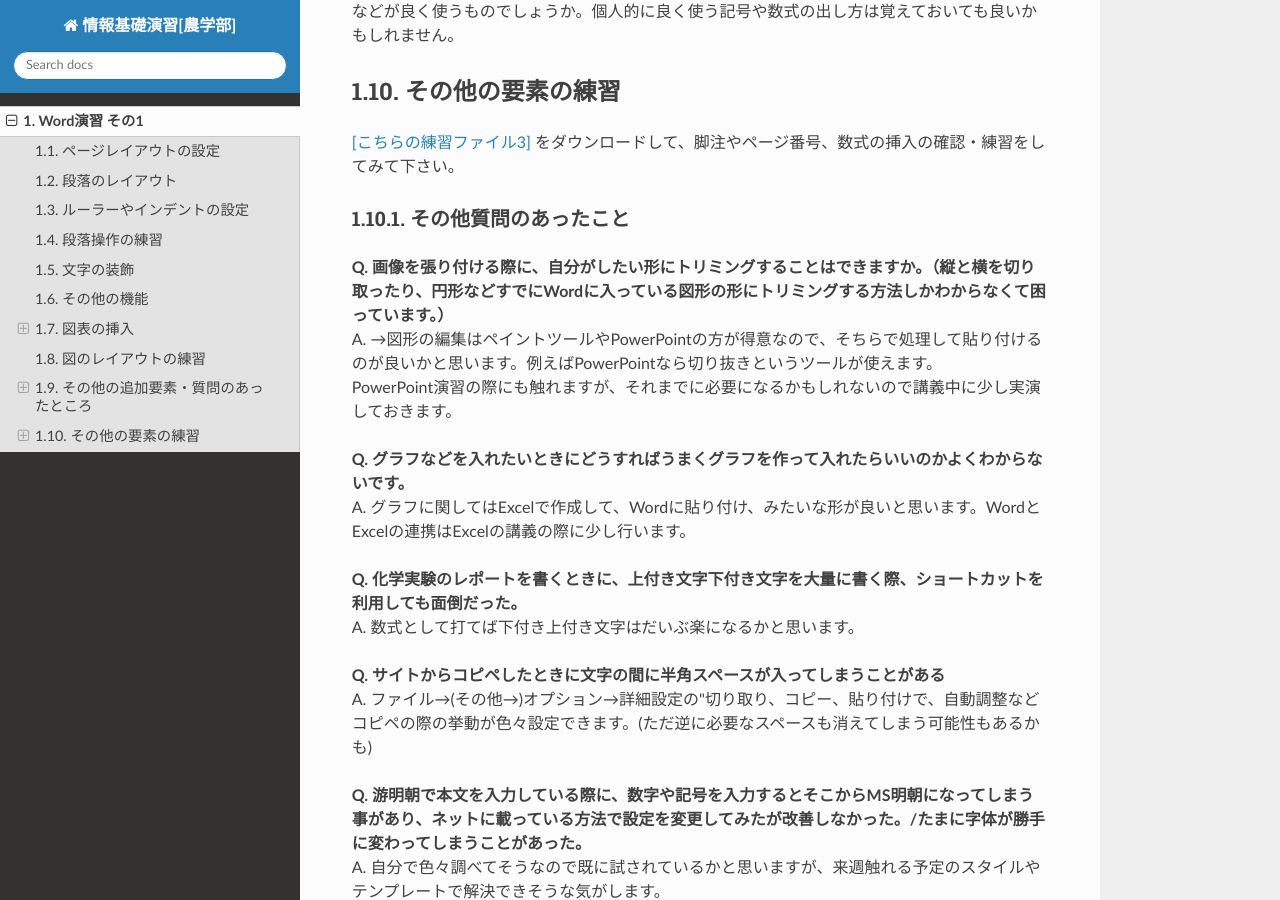
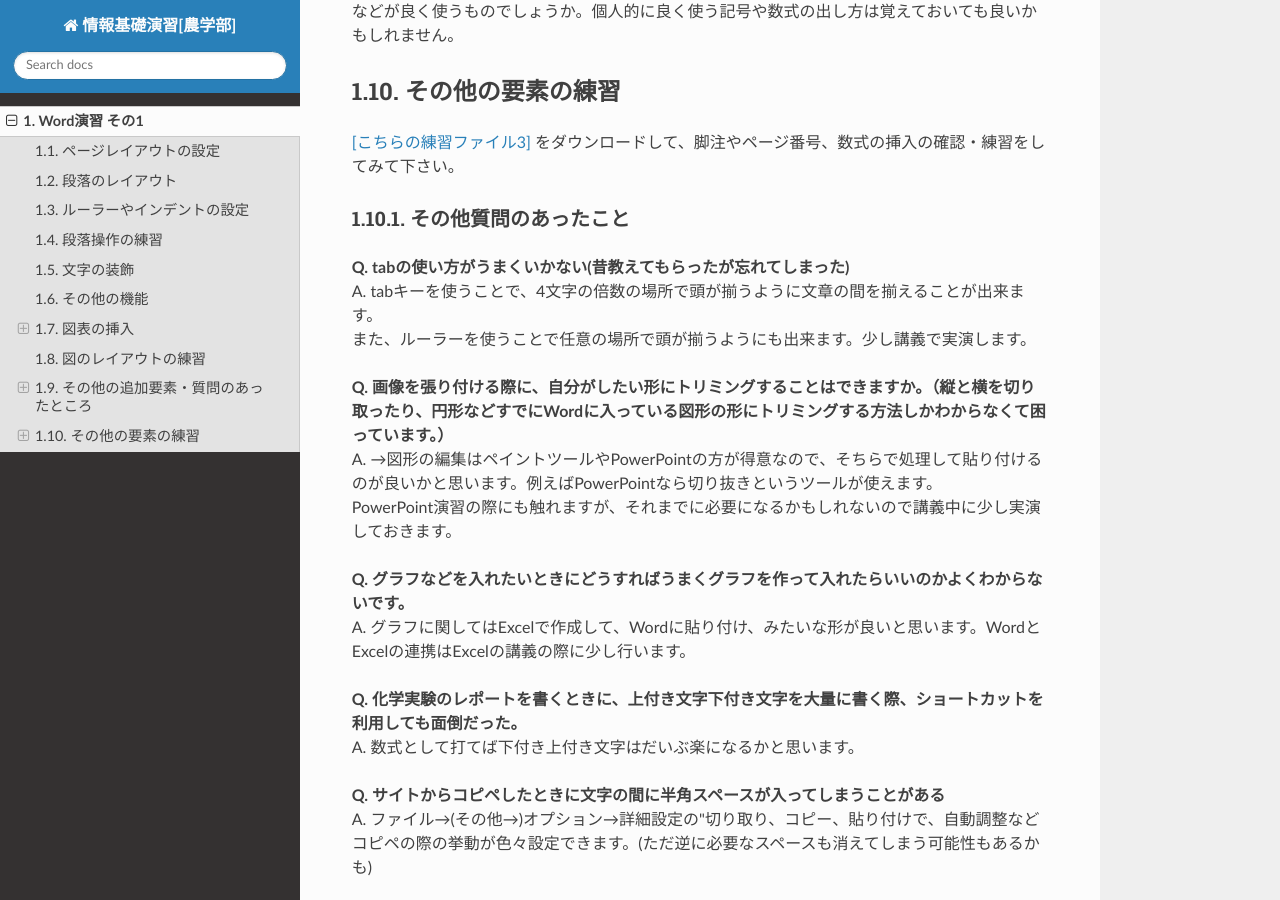
Before and after one commit to slt666666/basic_informatics_2022, a Sphinx documentation site: the page built from source/word_1.rst, in a window 1280 px wide and 900 px high, scrolled down 17270 px. Built offline with Sphinx 7.4.7 and the Read the Docs theme 2.0.0, drawn with Linux system fonts in a browser that asks for light colours.

Commit message:
Update word_1.rst

```diff
--- a/source/word_1.rst
+++ b/source/word_1.rst
@@ -274,6 +274,10 @@ xの2乗                        x^2
 
 その他質問のあったこと
 ------------------------
+| **Q. tabの使い方がうまくいかない(昔教えてもらったが忘れてしまった)**
+| A. tabキーを使うことで、4文字の倍数の場所で頭が揃うように文章の間を揃えることが出来ます。
+| また、ルーラーを使うことで任意の場所で頭が揃うようにも出来ます。少し講義で実演します。
+
 | **Q. 画像を張り付ける際に、自分がしたい形にトリミングすることはできますか。（縦と横を切り取ったり、円形などすでにWordに入っている図形の形にトリミングする方法しかわからなくて困っています。）**
 | A. →図形の編集はペイントツールやPowerPointの方が得意なので、そちらで処理して貼り付けるのが良いかと思います。例えばPowerPointなら切り抜きというツールが使えます。
 | PowerPoint演習の際にも触れますが、それまでに必要になるかもしれないので講義中に少し実演しておきます。
```
